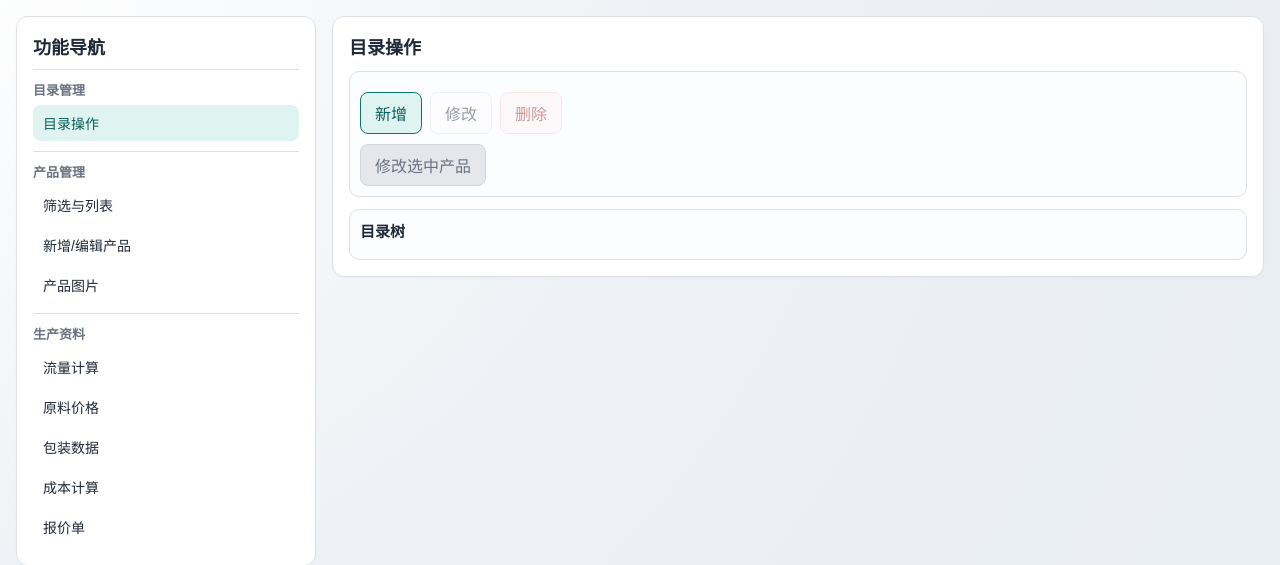
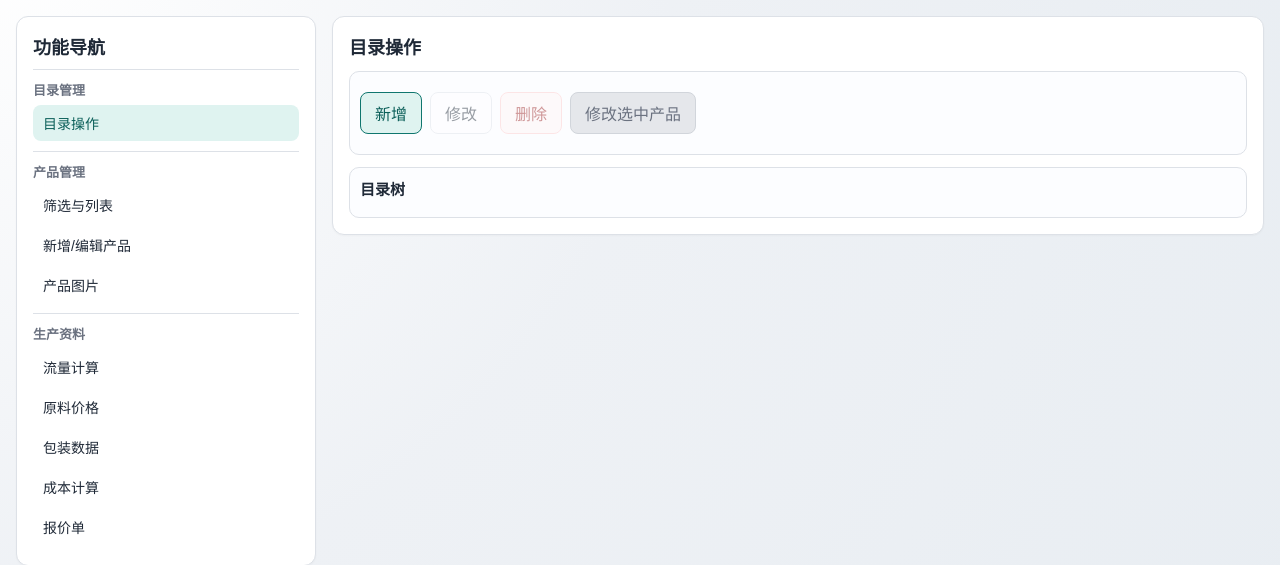
Before and after one commit to ciwei0600/ProductsInformationManage, a Flask app: page / in a window 1280 px wide. Shown: the part 65-630 px from the top of the page. Run offline with Flask 3, Linux system fonts and the light colour scheme; data that the repository does not hold is empty; some libraries are stand-ins or nearby versions.

Commit message:
fix(category-ui): place edit-selected-product button inline with action tabs

```diff
--- a/templates/index.html
+++ b/templates/index.html
@@ -48,8 +48,6 @@
                 <button type="button" class="action-tab active" data-category-action="add">新增</button>
                 <button type="button" class="action-tab" data-category-action="rename">修改</button>
                 <button type="button" class="action-tab danger" data-category-action="delete">删除</button>
-              </div>
-              <div class="button-row">
                 <button type="button" id="editSelectedProductBtn" disabled>修改选中产品</button>
               </div>
             </div>
```
